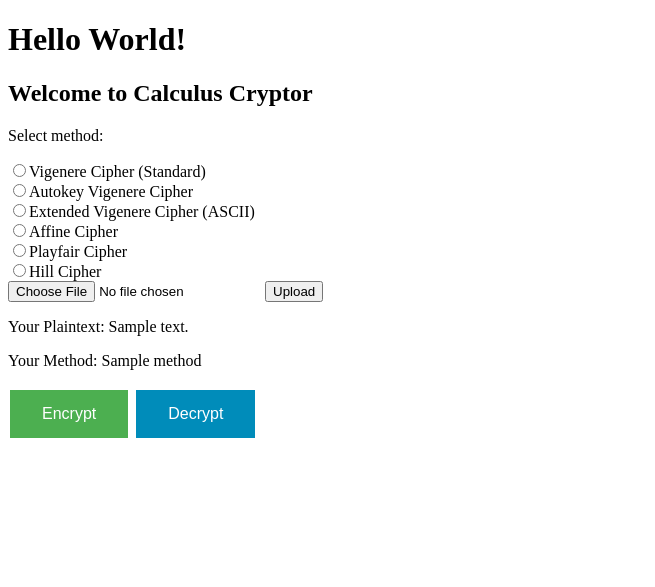
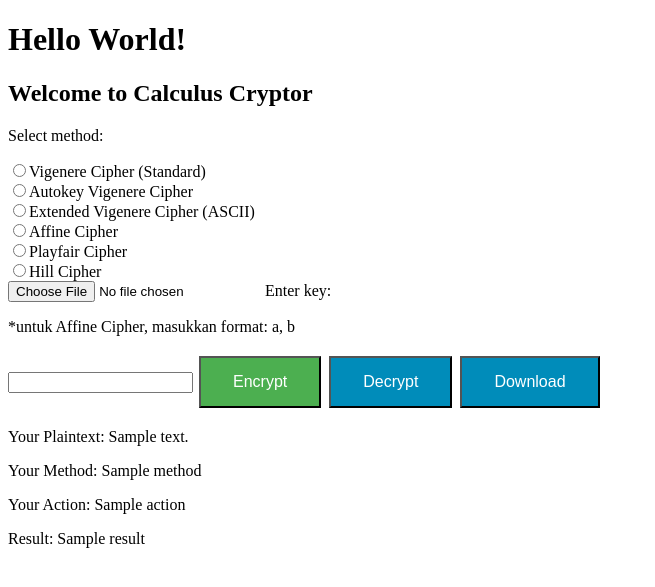
Before and after one commit to almeizaarvin/tugas1kripto, a Flask app: template templates/index.html in a window 1280 px wide. Shown: the top 587 px of the page, without its empty margins (0-655 px from the left). Run offline with Flask 2, Linux system fonts and the light colour scheme; the template is opened without the code that fills it: most values are stand-ins (such as "Sample title", 1, 10 or a date in 2020).

Commit message:
Add 4/6 cipher method

```diff
--- a/app.py
+++ b/app.py
@@ -1,19 +1,278 @@
 from flask import Flask, render_template, request, redirect, url_for
+import ast
+
 
 app = Flask(__name__, static_folder="static")
 
 
-
-@app.route('/', methods=['GET', 'POST'])
+@app.route('/', methods=['GET','POST'])
 def upload_file():
     if request.method == 'POST':
         file = request.files['file']
         method = request.form['method']
+        key = request.form['key']
+        action = request.form['action']
         if file:
-            # Read the contents of the file
-            file_contents = file.read().decode('utf-8')
-            return render_template('index.html', text=file_contents, method=method)
-    return render_template('index.html')
+            if method == "ExtendedVigenereCipher":
+                return(readTextFileinByte(file, method))
+            elif method == "VigenereCipher":
+                rawtext=readTextFile(file, method)
+                if action=="Encrypt":
+                    return(vigenereCipherEncrypt(rawtext, key))
+                elif action=="Decrypt":
+                    return(vigenereCipherDecrypt(rawtext, key))
+            elif method == "AutokeyVigenereCipher":
+                rawtext=readTextFile(file, method)
+                if action=="Encrypt":
+                    return(autokeyVigenereCipherEncrypt(rawtext, key))
+                elif action=="Decrypt":
+                    return(autokeyVigenereCipherDecrypt(rawtext, key))
+            elif method == "AffineCipher":
+                rawtext=readTextFile(file, method)
+                if action=="Encrypt":
+                    return(affineCipherEncrypt(rawtext, key))
+                elif action=="Decrypt":
+                    return(affineCipherDecrypt(rawtext, key))
+            elif method == "HillCipher":
+                rawtext=readTextFile(file, method)
+                matrixKey=readMatrix(key)
+                if action=="Encrypt":
+                    return(hillCipherEncrypt(rawtext, matrixKey))
+                elif action=="Decrypt":
+                    return(hillCipherDecrypt(rawtext, matrixKey))
+            else:
+                render_template('index.html', text=readTextFile(file, method), method=method)
+
+    else:
+        return render_template('index.html')
+
+
 
 if __name__ == '__main__':
     app.run(debug=True)
+
+#FILE PROCESSING HELPER
+
+def removeNonCharacter(text):
+    return ''.join(filter(str.isalnum, text))
+
+def readTextFile(file, method):
+    file_contents = file.read().decode('utf-8')
+    return file_contents
+
+def readTextFileinByte(file, method):
+    file_contents = file.read()
+    return file_contents
+
+#MATRIX PROCESSING HELPER (PENGGANTI LIBRARY)
+
+def inverseModulo(a, p):
+    for i in range(p):
+        r = (i * a) % p
+        if r == 1:
+            break
+    return i
+
+def readMatrix(key):
+    return ast.literal_eval(key)
+
+def multiplyMatrix(m1, m2):
+    m3 = [[0 for j in range(len(m2[0]))] for i in range(len(m1))]
+    for i in range(len(m1)):
+        for j in range(len(m2[0])):
+            for k in range(len(m2)):
+                m3[i][j] += m1[i][k] * m2[k][j]
+    return m3
+
+def alphabetIndex(char):
+    alphabet = "ABCDEFGHIJKLMNOPQRSTUVWXYZ"
+    return alphabet.index(char)
+
+def indexOfAlphabet(idx):
+    alphabet = "ABCDEFGHIJKLMNOPQRSTUVWXYZ"
+    for i in range (0, len(alphabet)):
+        if alphabet[idx] == alphabet[i]:
+            return alphabet[idx]
+
+def createInverseMatrix(A):
+    n = len(A)
+    AM = [[0] * 2 * n for i in range(2 * n)]
+    for i in range(n):
+        for j in range(n):
+            AM[i][j] = A[i][j]
+    for i in range(n):
+        for j in range(n, 2 * n):
+            AM[i][j] = 0
+        AM[i][i + n] = 1
+    for i in range(n):
+        for j in range(i + 1, n):
+            if AM[i][i] == 0:
+                continue
+            m = AM[j][i] / AM[i][i]
+            for k in range(2 * n):
+                AM[j][k] -= m * AM[i][k]
+    for i in range(n - 1, -1, -1):
+        for j in range(i - 1, -1, -1):
+            if AM[i][i] == 0:
+                continue
+            m = AM[j][i] / AM[i][i]
+            for k in range(2 * n):
+                AM[j][k] -= m * AM[i][k]
+    for i in range(n):
+        t = AM[i][i]
+        for j in range(2 * n):
+            AM[i][j] /= t
+    result = [[0 for j in range(n)] for i in range(n)]
+    for i in range(n):
+        for j in range(n):
+            result[i][j] = AM[i][j + n]
+    return result
+
+def determinantMatrix(A):
+    n = len(A)
+    AM = [[0] * n for i in range(n)]
+    for i in range(n):
+        for j in range(n):
+            AM[i][j] = A[i][j]
+    for i in range(n):
+        for j in range(i + 1, n):
+            if AM[i][i] == 0:
+                continue
+            m = AM[j][i] / AM[i][i]
+            for k in range(n):
+                AM[j][k] -= m * AM[i][k]
+    result = 1.0
+    for i in range(n):
+        result *= AM[i][i]
+    return result
+
+def adjointMatrix(m):
+    n = len(m)
+    adj_m = []
+    for i in range(n):
+        adj_m.append([])
+        for j in range(n):
+            adj_m[i].append((-1)**(i+j) * determinantMatrix(minor(m, i, j)))
+    return transpose(adj_m)
+
+def minor(m, i, j):
+    return [row[:j] + row[j+1:] for row in (m[:i]+m[i+1:])]
+
+def transpose(m):
+    return [list(x) for x in zip(*m)]
+
+def createMatrixGrouping(text, step):
+    if (len(text) % step != 0):
+        for i in range (0, len(text) % step):
+            text += 'X'
+    matrixGrouping = [[[text[i-1]], [text[i]]] for i in range (1, len(text), 2)]
+    return matrixGrouping
+
+def vigenereCipherEncrypt(plaintext, key):
+    plaintext = removeNonCharacter(plaintext)
+    keyIndex = [ord(i) for i in key]
+    plaintextIndex = [ord(i) for i in plaintext]
+    ciphertext = ''
+    for i in range(len(plaintextIndex)):
+        x = ((plaintextIndex[i] + keyIndex[i % len(key)]) % 26) + ord('A')
+        ciphertext += chr(x)
+
+    return render_template('index.html', text=plaintext, method="vigenereCipher", action="Encrypt", result=ciphertext)
+
+def vigenereCipherDecrypt(ciphertext, key):
+    keyIndex = [ord(i) for i in key]
+    ciphertextIndex = [ord(i) for i in ciphertext]
+    plaintext = ''
+    for i in range(len(ciphertext_int)):
+        x = ((ciphertextIndex[i] - keyIndex[i % len(key)]) % 26 ) + ord('A')
+        plaintext += chr(x)
+
+    return render_template('index.html', text=ciphertext, method="vigenereCipher", action="Decrypt", result=plaintext)
+
+def autokeyVigenereCipherEncrypt(plaintext, key):
+    keyword = key + plaintext
+    ciphertext = ""
+
+    for i in range(len(plaintext)):
+        j = i % len(keyword)
+        ciphertext += alphabetIndex((indexOfAlphabet(plaintext[i]) + indexOfAlphabet(keyword[j])) % 26)
+
+    return render_template('index.html', text=plaintext, method="AutokeyVigenereCipher", action="Encrypt", result=ciphertext)
+
+def autokeyVigenereCipherDecrypt(ciphertext, key):
+    plaintext = ''
+    keyIndex = 0
+
+    for i in range (0, len(ciphertext)):
+        x = chr((26 + ord(ciphertext[i]) - ord(key[keyIndex])) % 26 + 65)
+        plaintext +=x
+        key += x
+        keyIndex += 1
+
+    return render_template('index.html', text=ciphertext, method="AutokeyVigenereCipher", action="Decrypt", result=plaintext)
+
+def affineCipherEncrypt(plaintext, inputkey):
+    a=int(inputkey[0])
+    b=int(inputkey[3])
+    ciphertext=''
+
+    for i in range(len(plaintext)):
+        x = (a * (ord(plaintext[i]) - ord('A')) + b) % 26
+        ciphertext += chr(x+ ord('A'))
+    return render_template('index.html', text=plaintext, method="affineCipher", action="Encrypt", result=ciphertext)
+
+def affineCipherDecrypt(ciphertext, inputkey):
+    a=int(inputkey[0])
+    b=int(inputkey[3])
+    plaintext=''
+
+    aInv = inverseModulo(a, 26)
+
+    for char in ciphertext:
+        index = (aInv * (alphabetIndex(char) - b)) % 26
+        plaintext += indexOfAlphabet(index)
+    return render_template('index.html', text=ciphertext, method="affineCipher", action="Encrypt", result=plaintext)
+
+def hillCipherEncrypt(plaintext, key):
+    step = len(key)
+    plaintextMatrix = createMatrixGrouping(plaintext, step)
+
+    for i in range (0, len(plaintextMatrix)):
+        for j in range (0, len(plaintextMatrix[i])):
+            for k in range (0, len(plaintextMatrix[i][j])):
+                plaintextMatrix[i][j][k] = alphabetIndex(plaintextMatrix[i][j][k])
+
+    dotResult = []
+    for i in range (0, len(plaintextMatrix)):
+        dotResult.append(multiplyMatrix(key, plaintextMatrix[i]))
+
+    for i in range (0, len(dotResult)):
+        for j in range (0, len(dotResult[i])):
+            for k in range (0, len(dotResult[i][j])):
+                dotResult[i][j][k] = indexOfAlphabet((dotResult[i][j][k] % 26))
+
+    result = ''
+    for i in range (0, len(dotResult)):
+        for j in range (0, len(dotResult[i])):
+            for k in range (0, len(dotResult[i][j])):
+                result += dotResult[i][j][k]
+
+    return render_template('index.html', text=plaintext, method="hillCipher", action="", result=result)
+
+def hillCipherDecrypt(ciphertext, key):
+    determinant = int(determinantMatrix(key))
+    determinant = determinant % 26
+    invNum = inverseModulo(determinant, 26)
+
+    adjointMatrixKey = adjointMatrix(key)
+    for i in range (0, len(adjointMatrixKey)):
+        for j in range (0, len(adjointMatrixKey)):
+            adjointMatrixKey[i][j] *= invNum
+            adjointMatrixKey[i][j] = int(adjointMatrixKey[i][j] % 26)
+
+    print(key)
+    print(determinant)
+    print(adjointMatrix(key))
+    print(invNum)
+
+    return hillCipherEncrypt(ciphertext, adjointMatrixKey)
--- a/static/styles/style.css
+++ b/static/styles/style.css
@@ -1,5 +1,4 @@
 .button {
-    border: none;
     color: white;
     padding: 15px 32px;
     text-align: center;
@@ -12,8 +11,8 @@
 
 .button1 {
     background-color: #4caf50;
-} /* Green */
+}
 
 .button2 {
     background-color: #008cba;
-} /* Blue */
+}
--- a/templates/index.html
+++ b/templates/index.html
@@ -12,24 +12,52 @@
         <p>Select method:</p>
 
         <form action="/" method="post" enctype="multipart/form-data">
-            <input type="radio" name="method" value="Option 1" />Vigenere Cipher
-            (Standard)<br />
-            <input type="radio" name="method" value="Option 2" />Autokey
-            Vigenere Cipher<br />
-            <input type="radio" name="method" value="Option 3" />Extended
-            Vigenere Cipher (ASCII)<br />
-            <input type="radio" name="method" value="Option 4" />Affine
+            <input type="radio" name="method" value="VigenereCipher" />Vigenere
+            Cipher (Standard)<br />
+            <input
+                type="radio"
+                name="method"
+                value="AutokeyVigenereCipher"
+            />Autokey Vigenere Cipher<br />
+            <input
+                type="radio"
+                name="method"
+                value="ExtendedVigenereCipher"
+            />Extended Vigenere Cipher (ASCII)<br />
+            <input type="radio" name="method" value="AffineCipher" />Affine
             Cipher<br />
-            <input type="radio" name="method" value="Option 5" />Playfair
+            <input type="radio" name="method" value="PlayfairCipher" />Playfair
             Cipher<br />
-            <input type="radio" name="method" value="Option 6" />Hill Cipher<br />
+            <input type="radio" name="method" value="HillCipher" />Hill
+            Cipher<br />
             <input type="file" name="file" />
-            <input type="submit" value="Upload" />
+            <label for="key">Enter key:</label>
+            <p>*untuk Affine Cipher, masukkan format: a, b</p>
+            <input type="text" id="key" name="key" />
+
+            <input
+                type="submit"
+                class="button button1"
+                name="action"
+                value="Encrypt"
+            />
+            <input
+                type="submit"
+                class="button button2"
+                name="action"
+                value="Decrypt"
+            />
+            <input
+                type="submit"
+                class="button button2"
+                name="action"
+                value="Download"
+            />
         </form>
+
         <p>Your Plaintext: {{ text }}</p>
         <p>Your Method: {{ method }}</p>
-
-        <button class="button button1">Encrypt</button>
-        <button class="button button2">Decrypt</button>
+        <p>Your Action: {{ action }}</p>
+        <p>Result: {{ result }}</p>
     </body>
 </html>
```
